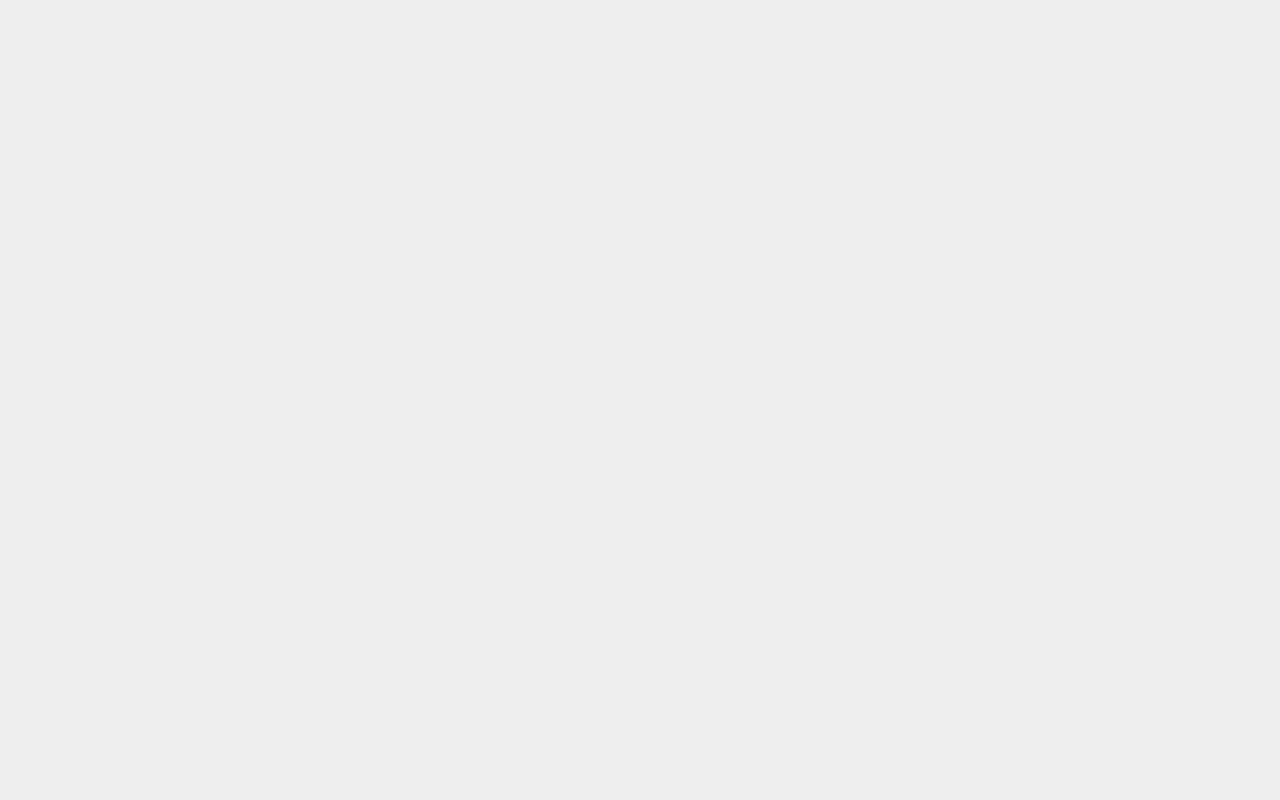
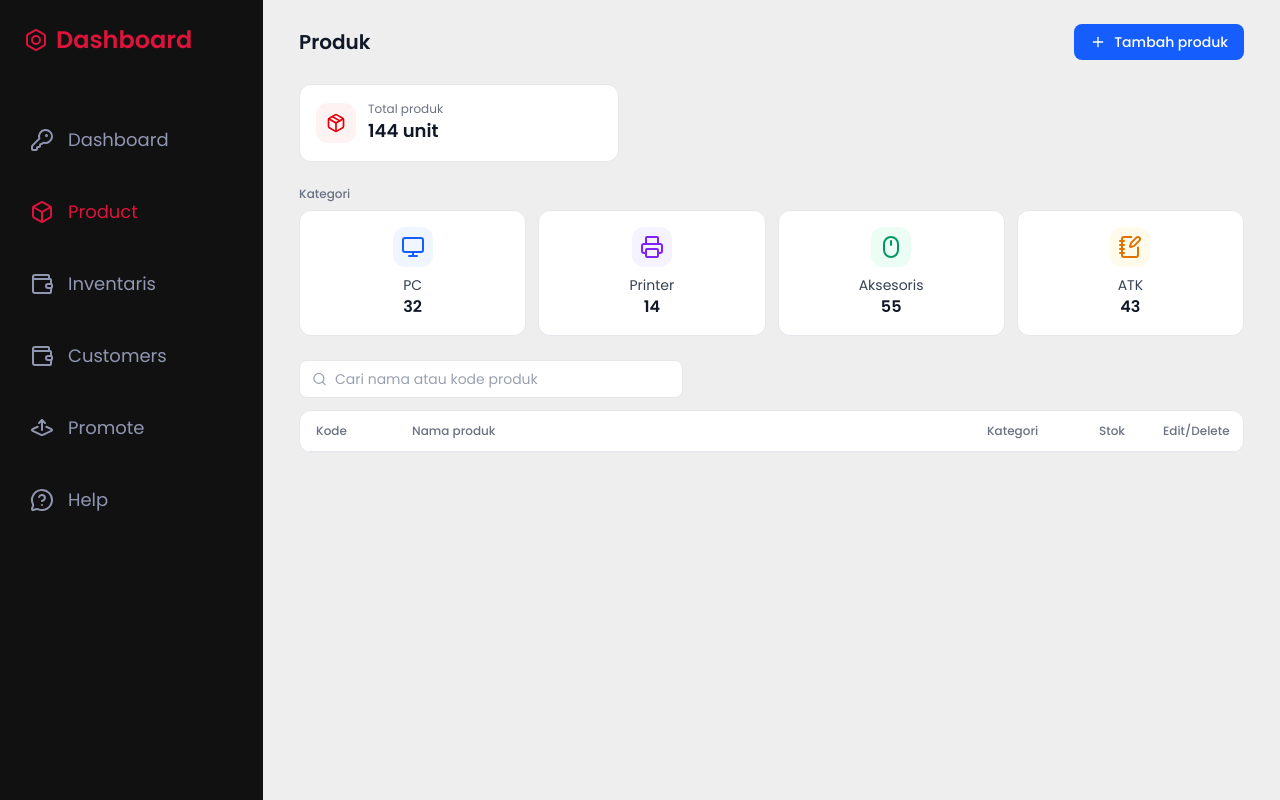
Before and after one commit to aurandyairlangga/Inventaris-kkp, a React (Vite) app: page /product in a window 1280 px wide. Before the commit this address had no page. Built offline with nearby package versions, Linux system fonts and the light colour scheme.

Commit message:
refactor: product components

```diff
--- a/src/App.jsx
+++ b/src/App.jsx
@@ -1,7 +1,8 @@
 import { BrowserRouter, Route, Routes } from "react-router";
 import DashboardPage from "./pages/dashboard/DashboardPage";
-import Layout from "./layouts/MainLayout";
-import ProdukPage from "./pages/Produk/ProdukPage";
+import Layout from "./layouts/main/MainLayout";
+import ProductPage from "./pages/product/ProductPage";
+
 
 const App = () => {
   return (
@@ -9,7 +10,7 @@ const App = () => {
       <Routes>
         <Route element={<Layout />}>
           <Route index element={<DashboardPage />} />
-          <Route path="produk" element={<ProdukPage />} />
+          <Route path="product" element={<ProductPage />} />
           <Route path="customers"></Route>
           <Route path="promote"></Route>
           <Route path="help"></Route>
--- /dev/null
+++ b/src/features/dashboard-features/Dashboard.jsx
@@ -0,0 +1,29 @@
+import Search from "@/components/Search";
+import StatsCards from "./StatsCards";
+import AllCustomers from "./AllCustomers";
+
+const Dashboard = () => {
+  return (
+    <div>
+      <div className="flex justify-between mt-6">
+        <div className="flex ml-20 font-medium text-2xl">
+          <h1>Hallo Aurandy</h1>
+          <h1>👋🏻</h1>
+          <p></p>
+        </div>
+        {/* Bikin jadi component Search Input */}
+        <Search />
+      </div>
+
+      <StatsCards />
+
+      {/* CARD: All Customers */}
+      {/* <Button variant="primary">Primary</Button>
+        <Button variant="secondary">Primary</Button>
+        <Button variant="tertiary">Primary</Button> */}
+      <AllCustomers />
+    </div>
+  );
+};
+
+export default Dashboard;
--- a/src/components/Cards.jsx
+++ b/src/features/dashboard-features/StatsCards.jsx
@@ -1,7 +1,7 @@
 import { Monitor, UserRoundCheck, Users } from "lucide-react";
 import Card from "@/components/Card";
 
-const Cards = () => {
+const StatsCards = () => {
   return (
     <div className="bg-[#FFFFFF] rounded-2xl shadow-sm pl-5 pt-7 pb-7 pr-28 ml-0.5 mt-6 flex flex-col sm:flex-row items-center gap-28 sm:gap-12 justify-between">
       <Card
@@ -35,4 +35,4 @@ const Cards = () => {
   );
 };
 
-export default Cards;
+export default StatsCards;
--- /dev/null
+++ b/src/features/product-features/CategoryCards.jsx
@@ -0,0 +1,56 @@
+import cn from "@/utils/cn";
+import { Monitor, Mouse, NotebookPen, Printer } from "lucide-react";
+
+const categories = [
+  {
+    name: "PC",
+    icon: <Monitor className="text-blue-600"/>,
+    bgIcon: "bg-blue-50",
+    total: 32,
+  },
+  {
+    name: "Printer",
+    icon: <Printer className="text-violet-600" />,
+    bgIcon: "bg-violet-50",
+    total: 14,
+  },
+  {
+    name: "Aksesoris",
+    icon: <Mouse className="text-emerald-600"/>,
+    bgIcon: "bg-emerald-50",
+    total: 55,
+  },
+  {
+    name: "ATK",
+    icon: <NotebookPen className="text-amber-600" />,
+    bgIcon: "bg-amber-50",
+    total: 43,
+  },
+];
+const CategoryCards = () => {
+  return (
+    <div>
+      <p className="mb-2 text-xs font-medium text-gray-500">Kategori</p>
+      <div className="mb-6 grid grid-cols-2 gap-3 sm:grid-cols-4">
+        {categories.map(({ name, icon, bgIcon, total }) => {
+          return (
+            <div className="rounded-xl border bg-white border-gray-200 p-4 text-center">
+              <div
+                className={cn(
+                  "mx-auto mb-2 flex h-10 w-10 items-center justify-center rounded-xl",bgIcon
+                )}
+              >
+                {/* INI ICON */}
+                {icon}
+              </div>
+              <p className="text-sm text-gray-700">{name}</p>
+              <p className="text-base font-semibold text-gray-900">{total}</p>
+            </div>
+          );
+        })}
+      </div>
+    </div>
+  );
+};
+
+export default CategoryCards;
--- a/src/pages/Produk/ProdukPage.jsx
+++ b/src/features/product-features/Product.jsx
@@ -1,4 +1,3 @@
-import Modal from "@/features/produk/Modal";
 import {
   Plus,
   Pencil,
@@ -11,15 +10,16 @@ import {
   Package,
 } from "lucide-react";
 import { useState } from "react";
+import CategoryCards from "./CategoryCards";
+import CreateProduct from "./modal/CreateProduct";
 
-
-const ProdukPage = () => {
-  const [listData, setListData] = useState([]);
+const Product = () => {
+  const [productList, setProductList] = useState([]);
   const [showModal, setShowModal] = useState(false);
   const onClose = () => setShowModal(false);
 
   const onAddProduk = (data) => {
-    setListData((prev) => {
+    setProductList((prev) => {
       return [...prev, data];
     });
   };
@@ -50,37 +50,7 @@ const ProdukPage = () => {
       </div>
 
       {/* Kategori */}
-      <p className="mb-2 text-xs font-medium text-gray-500">Kategori</p>
-      <div className="mb-6 grid grid-cols-2 gap-3 sm:grid-cols-4">
-        <div className="rounded-xl border bg-white border-gray-200 p-4 text-center">
-          <div className="mx-auto mb-2 flex h-10 w-10 items-center justify-center rounded-xl bg-blue-50">
-            <Monitor size={22} className=" text-blue-600  " />
-          </div>
-          <p className="text-sm text-gray-700">PC</p>
-          <p className="text-base font-semibold text-gray-900">32</p>
-        </div>
-        <div className="rounded-xl border border-gray-200 bg-white p-4 text-center">
-          <div className="mx-auto mb-2 flex h-10 w-10 items-center justify-center rounded-xl bg-violet-50">
-            <Printer size={22} className=" text-violet-600" />
-          </div>
-          <p className="text-sm text-gray-700">Printer</p>
-          <p className="text-base font-semibold text-gray-900">14</p>
-        </div>
-        <div className="rounded-xl border border-gray-200 bg-white p-4 text-center">
-          <div className="mx-auto mb-2 flex h-10 w-10 items-center justify-center rounded-xl bg-emerald-50">
-            <Mouse size={22} className=" text-emerald-600" />
-          </div>
-          <p className="text-sm text-gray-700">Aksesoris</p>
-          <p className="text-base font-semibold text-gray-900">55</p>
-        </div>
-        <div className="rounded-xl border border-gray-200 bg-white p-4 text-center">
-          <div className="mx-auto mb-2 flex h-10 w-10 items-center justify-center rounded-xl bg-amber-50">
-            <NotebookPen size={22} className=" text-amber-600 " />
-          </div>
-          <p className="text-sm text-gray-700">ATK</p>
-          <p className="text-base font-semibold text-gray-900">43</p>
-        </div>
-      </div>
+      <CategoryCards />
 
       {/* Search */}
       <div className="mb-3 flex items-center gap-2 rounded-lg border border-gray-200 bg-white px-3 py-2 max-w-sm">
@@ -101,7 +71,7 @@ const ProdukPage = () => {
           <p className="w-16 text-right">Edit/Delete</p>
         </div>
 
-        {listData.map(({ kode, namaProduk, kategori, stok }) => {
+        {productList.map(({ kode, namaProduk, kategori, stok }) => {
           return (
             <div
               key={kode}
@@ -131,12 +101,12 @@ const ProdukPage = () => {
       </div>
 
       {/* modal */}
-      <Modal
+      <CreateProduct
         showModal={showModal}
         onClose={setShowModal}
-        onKirim={onAddProduk}
+        onAdd={onAddProduk}
       />
     </div>
   );
 };
-export default ProdukPage;
+export default Product;
--- a/src/features/produk/Modal.jsx
+++ b/src/features/product-features/modal/CreateProduct.jsx
@@ -1,9 +1,9 @@
 import { useState } from "react";
 
-const Modal = ({
+const CreateProduct = ({
   showModal = false,
   onClose = () => {},
-  onKirim = () => {},
+  onAdd = () => {},
 }) => {
   const [status, setOnStatus] = useState({
     kode: "PRD-001",
@@ -27,7 +27,7 @@ const Modal = ({
 
   const onSubmit = () => {
     console.log("formModal", status);
-    onKirim(status);
+    onAdd(status);
     onClose();
   };
 
@@ -106,4 +106,4 @@ const Modal = ({
   );
 };
 
-export default Modal;
+export default CreateProduct;
--- a/src/layouts/MainLayout.jsx
+++ b/src/layouts/main/MainLayout.jsx
@@ -1,5 +1,6 @@
 import { Outlet } from "react-router";
 import Sidebar from "./Sidebar";
+
 
 
 const Layout = () => {
--- a/src/layouts/Menu.jsx
+++ b/src/layouts/main/Menu.jsx
@@ -1,5 +1,5 @@
 import { NavLink } from "react-router";
-import cn from "../utils/cn";
+import cn from "../../utils/cn";
 
 const Menu = ({ title, icon, to = "/" }) => {
   return (
--- a/src/layouts/Sidebar.jsx
+++ b/src/layouts/main/Sidebar.jsx
@@ -22,7 +22,7 @@ const Sidebar = () => {
       <div className="flex flex-col gap-8 text-[#9197B3] cursor-pointer">
         {/* Nanti ini kita looping */}
         <Menu to="/" title="Dashboard" icon={<KeyRound />} />
-        <Menu to="/produk" title="Produk" icon={<Box />} />
+        <Menu to="/product" title="Product" icon={<Box />} />
         <Menu to="/inventaris" title="Inventaris" icon={<Wallet />} />
         <Menu to="/customers" title="Customers" icon={<Wallet />} />
         <Menu to="/promote" title="Promote" icon={<LayerArrowUp/>}/>
--- a/src/pages/dashboard/DashboardPage.jsx
+++ b/src/pages/dashboard/DashboardPage.jsx
@@ -1,28 +1,9 @@
+import Dashboard from "@/features/dashboard-features/Dashboard";
 
-
-import AllCustomers from "../../features/dashboard/AllCustomers";
-import Cards from "../../components/Cards";
 
 const DashboardPage = () => {
   return (
-   <div><div className="flex justify-between mt-6">
-          <div className="flex ml-20 font-medium text-2xl">
-            <h1>Hallo Aurandy</h1>
-            <h1>👋🏻</h1>
-            <p></p>
-          </div>
-          {/* Bikin jadi component Search Input */}
-          <search />
-        </div>
-
-        <Cards />
-
-        {/* CARD: All Customers */}
-        {/* <Button variant="primary">Primary</Button>
-        <Button variant="secondary">Primary</Button>
-        <Button variant="tertiary">Primary</Button> */}
-        <AllCustomers />
-      </div>
+    <Dashboard />
   );
 };
 
--- /dev/null
+++ b/src/pages/product/ProductPage.jsx
@@ -0,0 +1,8 @@
+import Product from "@/features/product-features/Product";
+
+const ProductPage = () => {
+  return (
+   <Product />
+  );
+};
+export default ProductPage;
```
Also changed, not shown: src/features/dashboard-features/AllCustomers.jsx (renamed from src/features/dashboard/AllCustomers.jsx).
